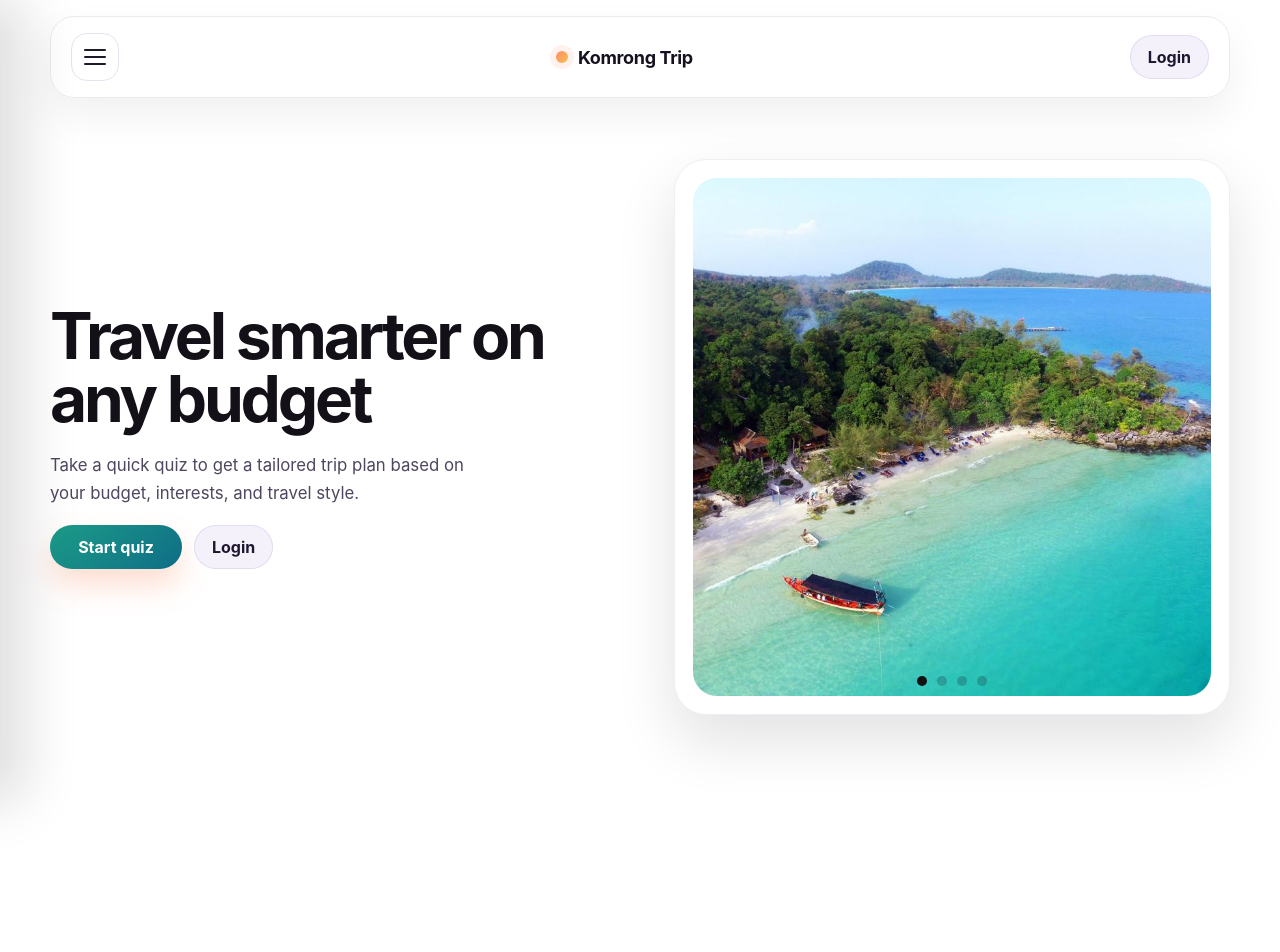
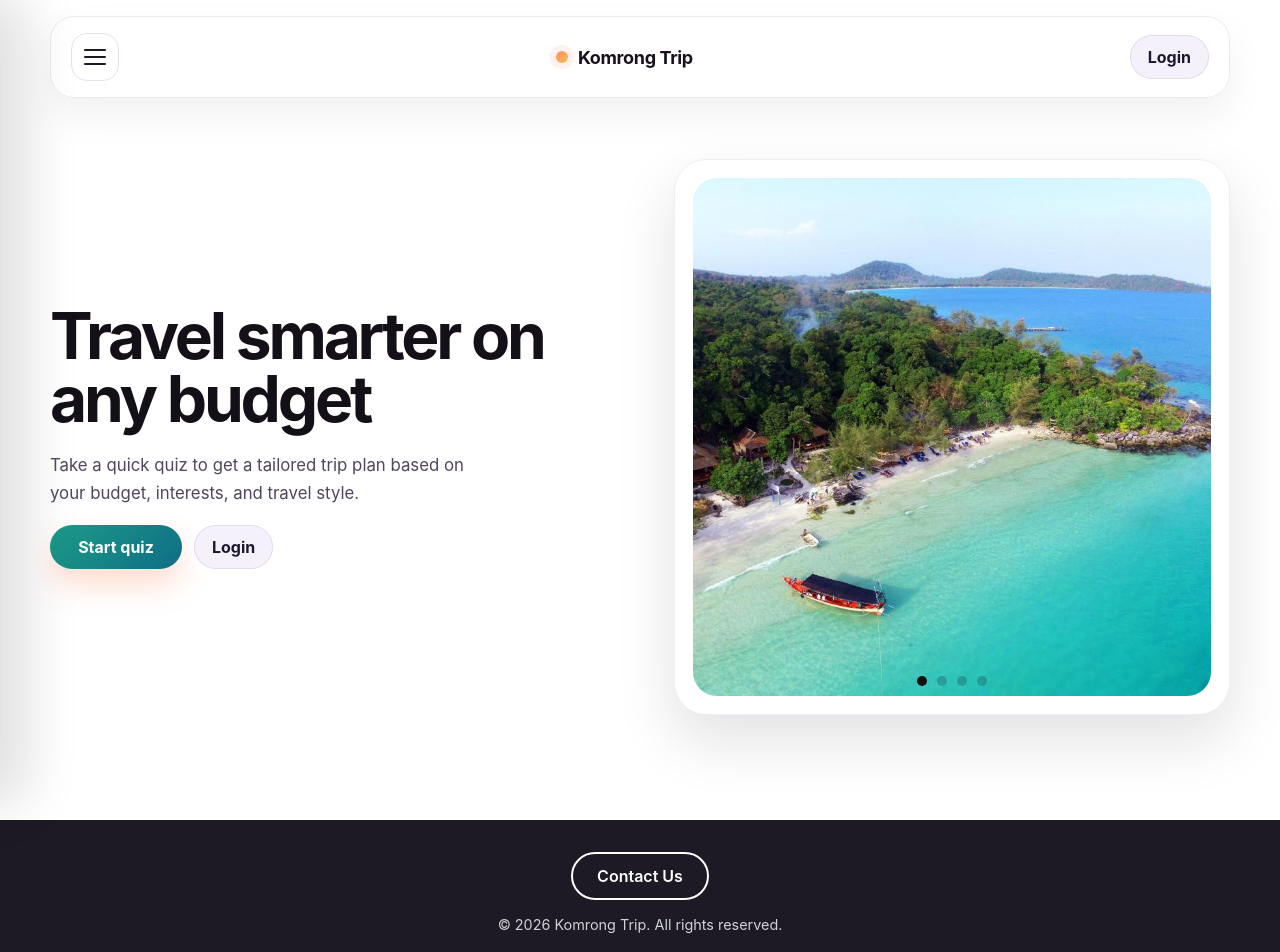
Before and after one commit to moonbird13/Y2-T2-Front_End_Final_Project, a React (Vite) app: page / in a window 1280 px wide. Shown: the top 952 px of the page. Before the commit the page ends 820 px from the top, so only its background shows below. Built offline with nearby package versions, Linux system fonts and the light colour scheme.

Commit message:
add footer

```diff
--- a/src/App.css
+++ b/src/App.css
@@ -1,13 +1,16 @@
 .app-shell {
-  min-height: 100svh;
+  min-height: 100vh;
   background: #ffffff;
   color: #1d1a26;
+  display: flex;
+  flex-direction: column;
 }
 
 .page {
   width: min(1180px, calc(100% - 40px));
   margin: 0 auto;
   padding: 28px 0 64px;
+  flex: 1;
 }
 
 .topbar {
@@ -1174,3 +1177,65 @@
 .history-entry__item strong {
   color: #1d1a26;
 }
+
+/* Footer Styles */
+.footer {
+  background: #1d1a26;
+  color: #ffffff;
+  padding: 32px 0;
+  margin-top: auto;
+}
+
+.footer__content {
+  width: min(1180px, calc(100% - 40px));
+  margin: 0 auto;
+  display: flex;
+  flex-direction: column;
+  align-items: center;
+  gap: 16px;
+}
+
+.footer__contact {
+  background: transparent;
+  border: 2px solid #ffffff;
+  color: #ffffff;
+  padding: 12px 24px;
+  border-radius: 25px;
+  cursor: pointer;
+  font-size: 1rem;
+  font-weight: 600;
+  transition: all 0.3s ease;
+}
+
+.footer__contact:hover {
+  background: #ffffff;
+  color: #1d1a26;
+}
+
+.footer__text {
+  margin: 0;
+  font-size: 0.9rem;
+  opacity: 0.8;
+}
+
+/* Responsive Footer */
+@media (max-width: 768px) {
+  .footer {
+    padding: 24px 0;
+  }
+
+  .footer__content {
+    width: calc(100% - 32px);
+    gap: 12px;
+  }
+
+  .footer__contact {
+    padding: 10px 20px;
+    font-size: 0.9rem;
+  }
+
+  .footer__text {
+    font-size: 0.8rem;
+    text-align: center;
+  }
+}
--- a/src/App.jsx
+++ b/src/App.jsx
@@ -2,6 +2,7 @@
 import './App.css'
 import AuthModal from './components/AuthModal'
 import FavouriteTab from './components/FavouriteTab'
+import Footer from './components/Footer'
 import Header from './components/Header'
 import HeroCarousel from './components/HeroCarousel'
 import HistoryTab from './components/HistoryTab'
@@ -253,6 +254,8 @@
         onClose={() => setAuthOpen(false)}
         onAuthenticate={handleAuthenticate}
       />
+
+      <Footer />
     </div>
   )
 }
--- /dev/null
+++ b/src/components/Footer.jsx
@@ -0,0 +1,24 @@
+function Footer() {
+  const handleContactClick = () => {
+    window.open('https://web.facebook.com/profile.php?id=61572333628193', '_blank')
+  }
+
+  return (
+    <footer className="footer">
+      <div className="footer__content">
+        <button
+          type="button"
+          className="footer__contact"
+          onClick={handleContactClick}
+        >
+          Contact Us
+        </button>
+        <p className="footer__text">
+          © 2026 Komrong Trip. All rights reserved.
+        </p>
+      </div>
+    </footer>
+  )
+}
+
+export default Footer
--- a/src/components/Sidebar.jsx
+++ b/src/components/Sidebar.jsx
@@ -55,8 +55,6 @@
           >
             Favourite Tab
           </button>
-
-          <a href="#contact">Contact us</a>
         </nav>
       </aside>
     </>
```
